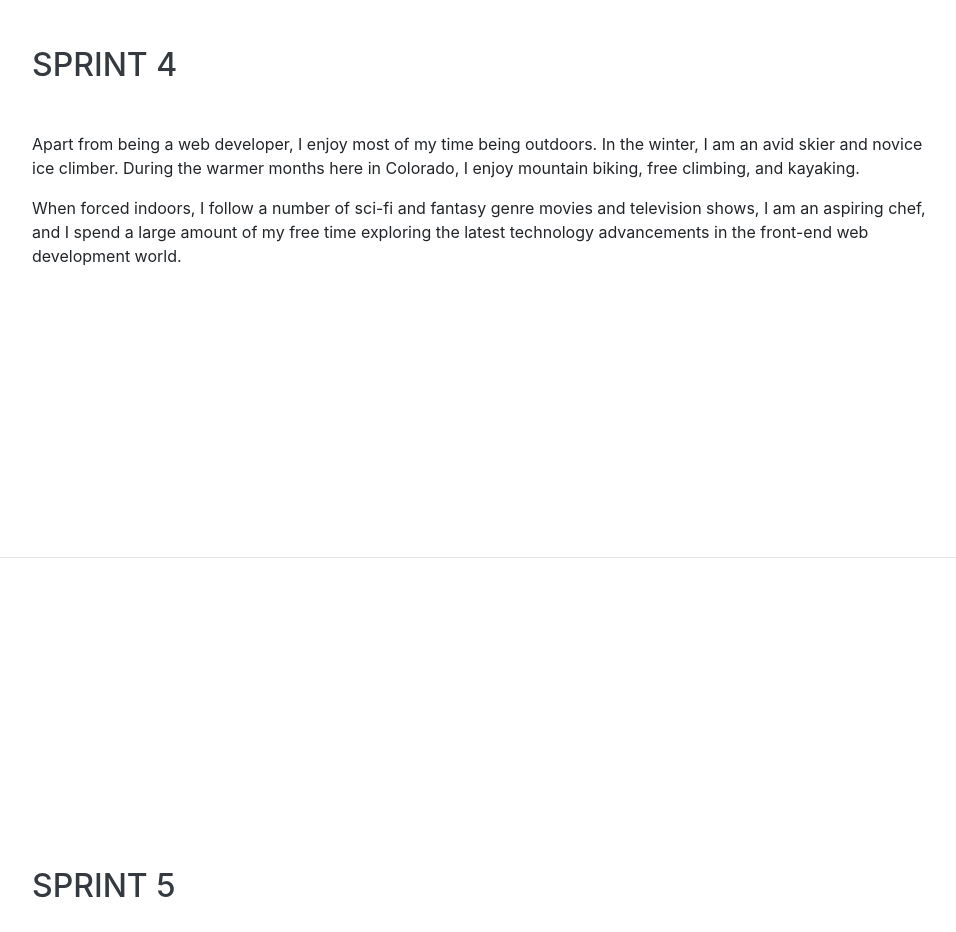
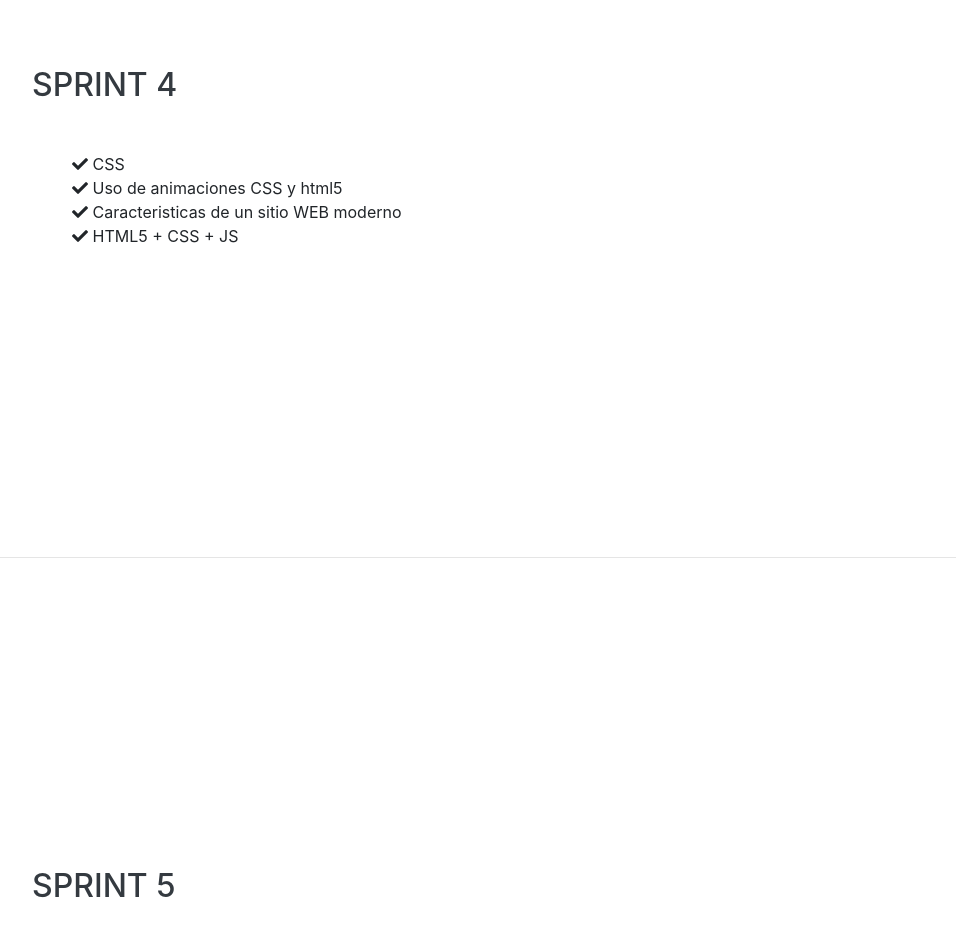
Before and after one commit to kike012111/semestral, a website with bundled scripts: page index.html in a window 1280 px wide. Shown: the part 3740-4672 px from the top of the page, without its empty margins (288-1244 px from the left). Built offline with nearby package versions, Linux system fonts and the light colour scheme; a web font is replaced by a local one.

Commit message:
Update index.html

```diff
--- a/index.html
+++ b/index.html
@@ -242,8 +242,20 @@
     <section class="resume-section p-3 p-lg-5 d-flex align-items-center" id="sprint4">
       <div class="w-100">
         <h2 class="mb-5">Sprint 4</h2>
-        <p>Apart from being a web developer, I enjoy most of my time being outdoors. In the winter, I am an avid skier and novice ice climber. During the warmer months here in Colorado, I enjoy mountain biking, free climbing, and kayaking.</p>
-        <p class="mb-0">When forced indoors, I follow a number of sci-fi and fantasy genre movies and television shows, I am an aspiring chef, and I spend a large amount of my free time exploring the latest technology advancements in the front-end web development world.</p>
+                <ul class="fa-ul mb-0">
+          <li>
+            <i class="fas fa-check"></i>
+            CSS</li>
+          <li>
+            <i class="fas fa-check"></i>
+            Uso de animaciones CSS y html5</li>
+          <li>
+            <i class="fas fa-check"></i>
+            Caracteristicas de un sitio WEB moderno</li>
+          <li>
+            <i class="fas fa-check"></i>
+           HTML5 + CSS + JS</li>
+        </ul>
       </div>
     </section>
 
```
